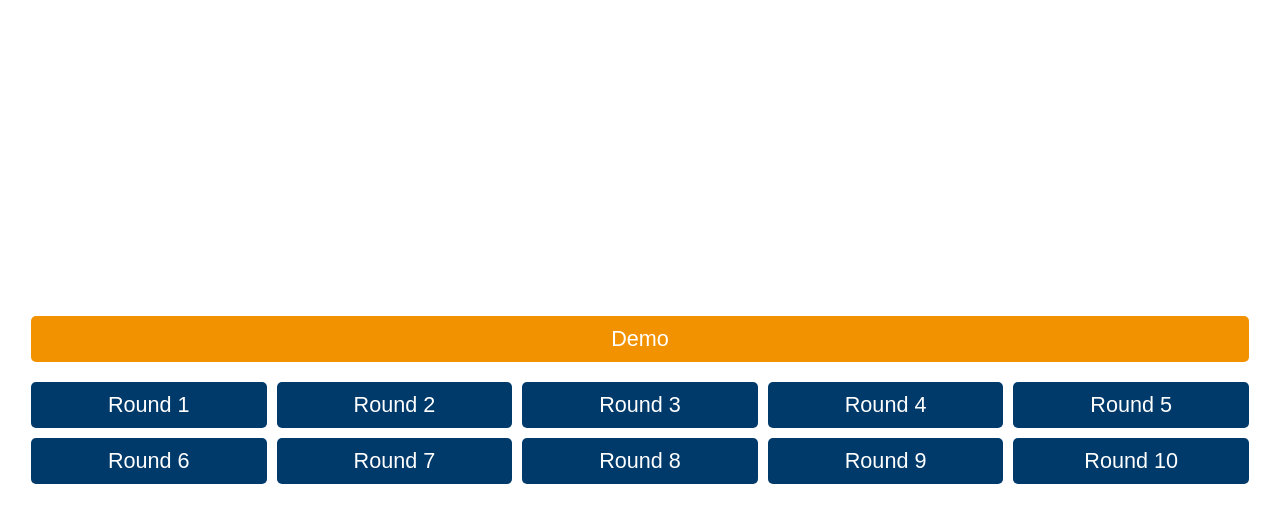
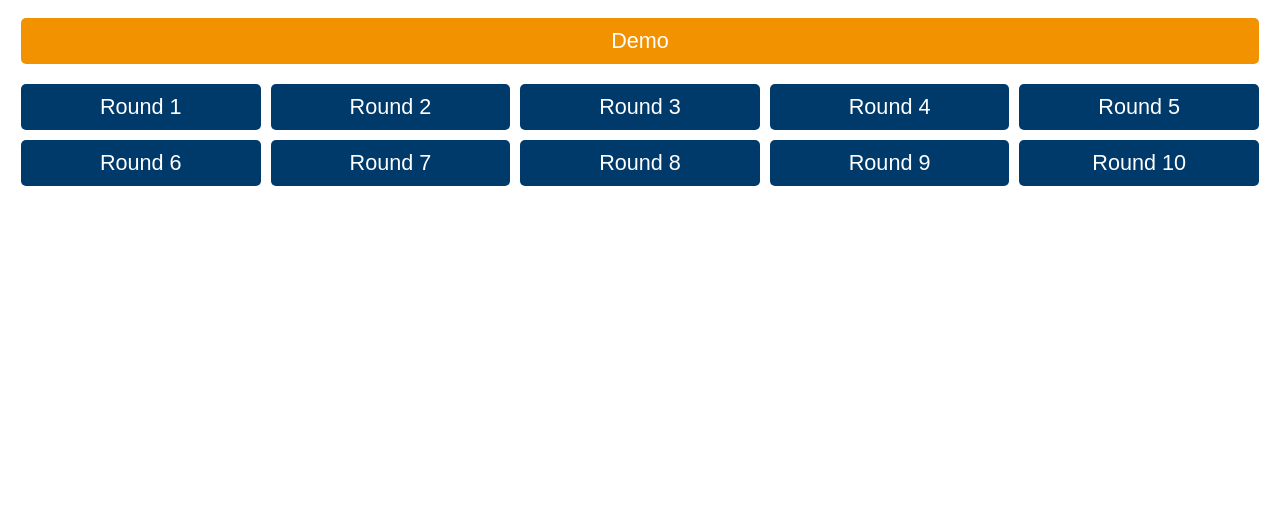
Before and after one commit to charades-pgi15/charades-pgi15.github.io, a plain HTML site: page index.html in a window 1280 px wide. Drawn offline with Linux system fonts and the light colour scheme.

Commit message:
Vertical padding

```diff
--- a/styles.css
+++ b/styles.css
@@ -2,17 +2,20 @@ body {
     font-family: Arial, sans-serif;
     /* background-color: #f4f4f4; */
     margin: 0;
-    padding: 0;
+    padding-top: 8px;
+    /* Add padding to the top */
+    padding-bottom: 8px;
+    /* Add padding to the bottom */
     display: flex;
     justify-content: center;
     align-items: center;
-    height: 100vh;
+    /* height: 100vh; */
     font-size: 18px;
 }
 
 .container {
     background-color: #fff;
-    padding: 20px;
+    padding: 10px;
     border-radius: 10px;
     /* box-shadow: 0px 0px 10px rgba(0, 0, 0, 0.1); */
     margin-left: 11px;
```
